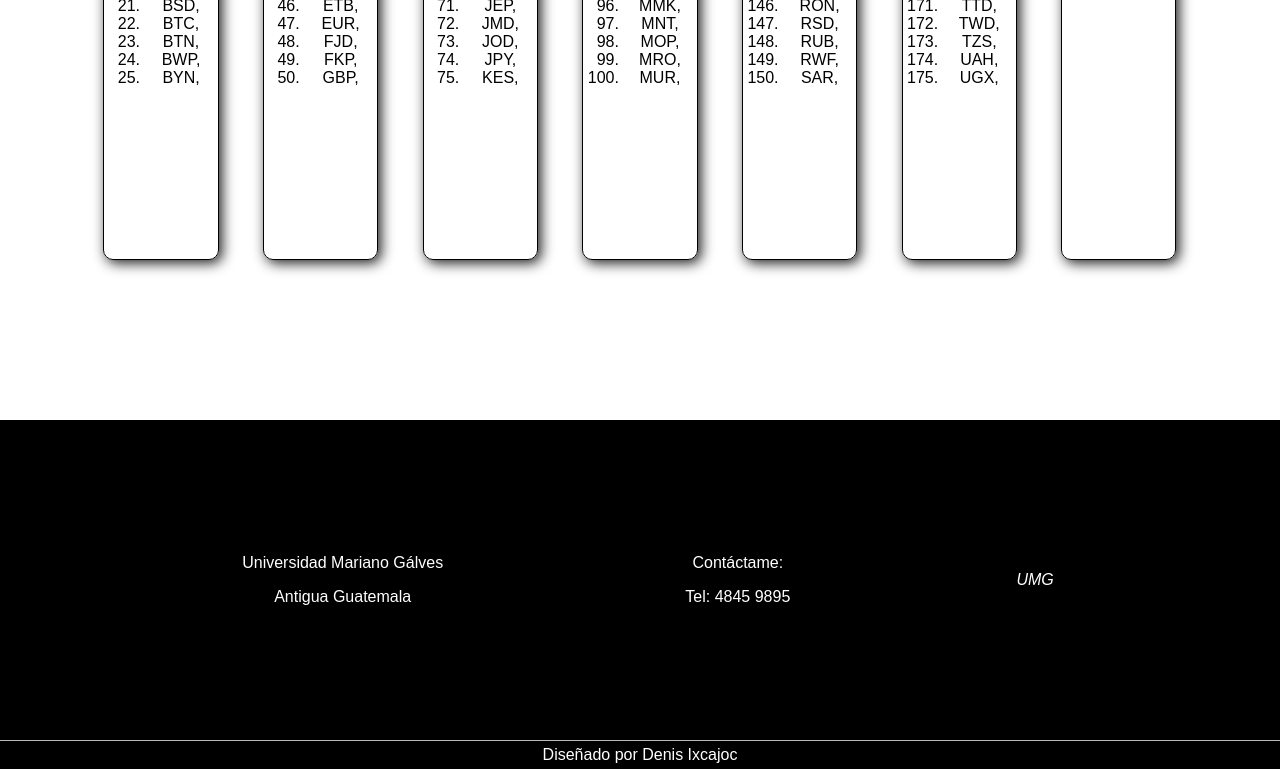
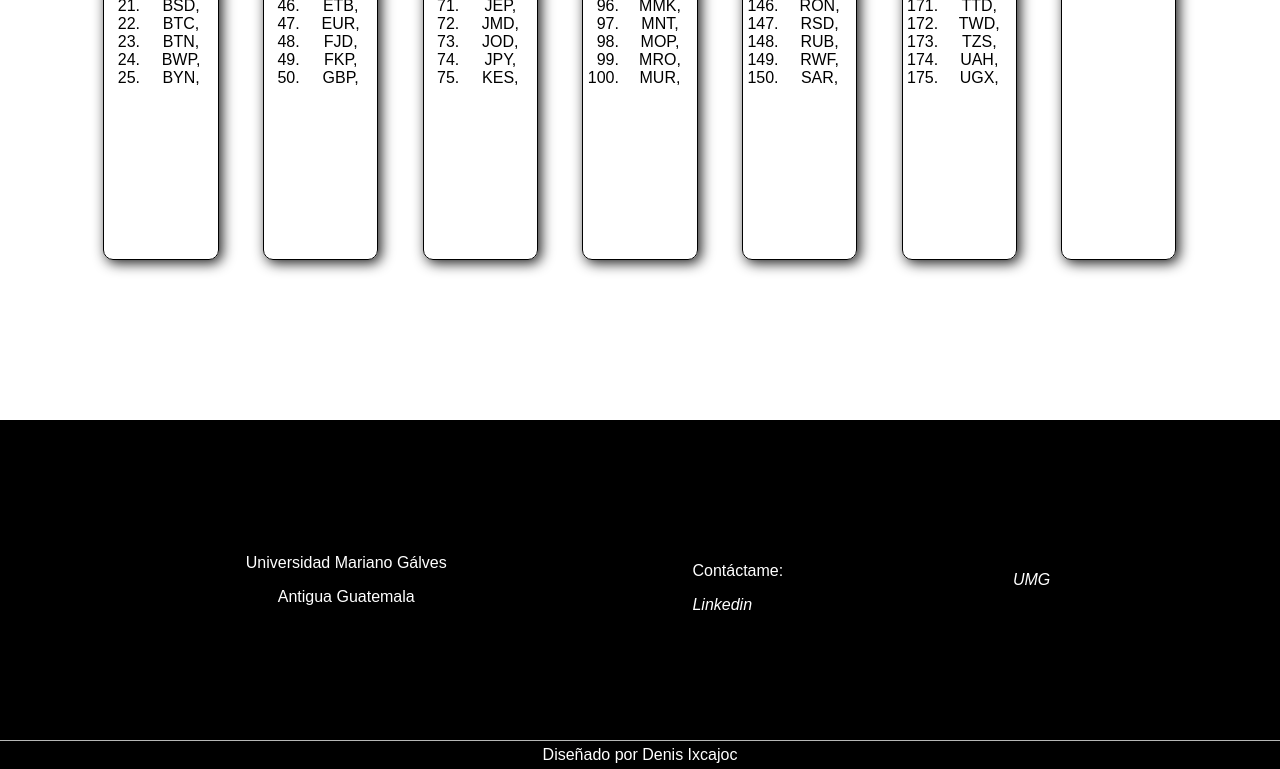
Before and after one commit to ixcajoc/monedas, a plain HTML site: page index.html in a window 1280 px wide. Shown: the part 1413-2182 px from the top of the page. Drawn offline with Linux system fonts and the light colour scheme.

Commit message:
Actualizamos contacto
Quitamos numero de telefono y colocamos enlace de linkedin

```diff
--- a/index.html
+++ b/index.html
@@ -258,11 +258,13 @@
 		<div class="oficina">
 			<p>Universidad Mariano Gálves</p>
 			<p>Antigua Guatemala</p>
-		</div>
+ 		</div>
+
 		<div>
 			<p>Contáctame:</p>
-			<p>Tel: 4845 9895</p>
+			<a href="www.linkedin.com/in/denis-ixcajoc/" target="_blank" rel="noopener noreferrer"><i>Linkedin</i></a>
 		</div>
+
 		<a href="https://www.umg.edu.gt/" target="_blank" rel="noopener noreferrer"><i>UMG</i></a>
 
 	</footer>
```
